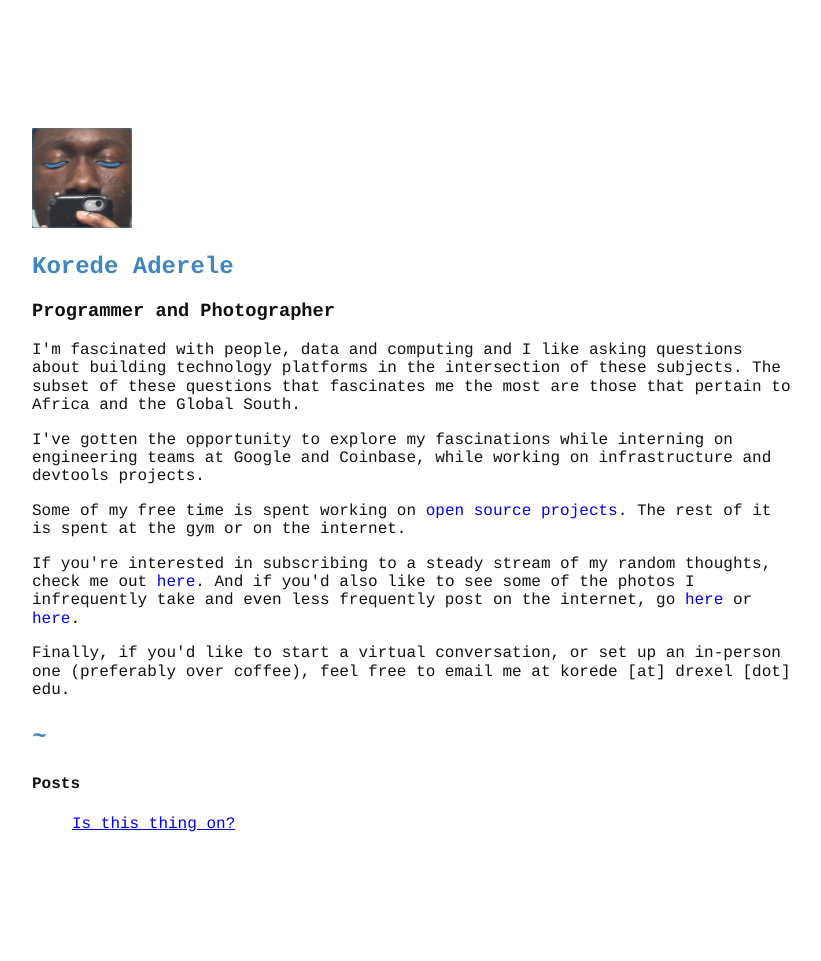
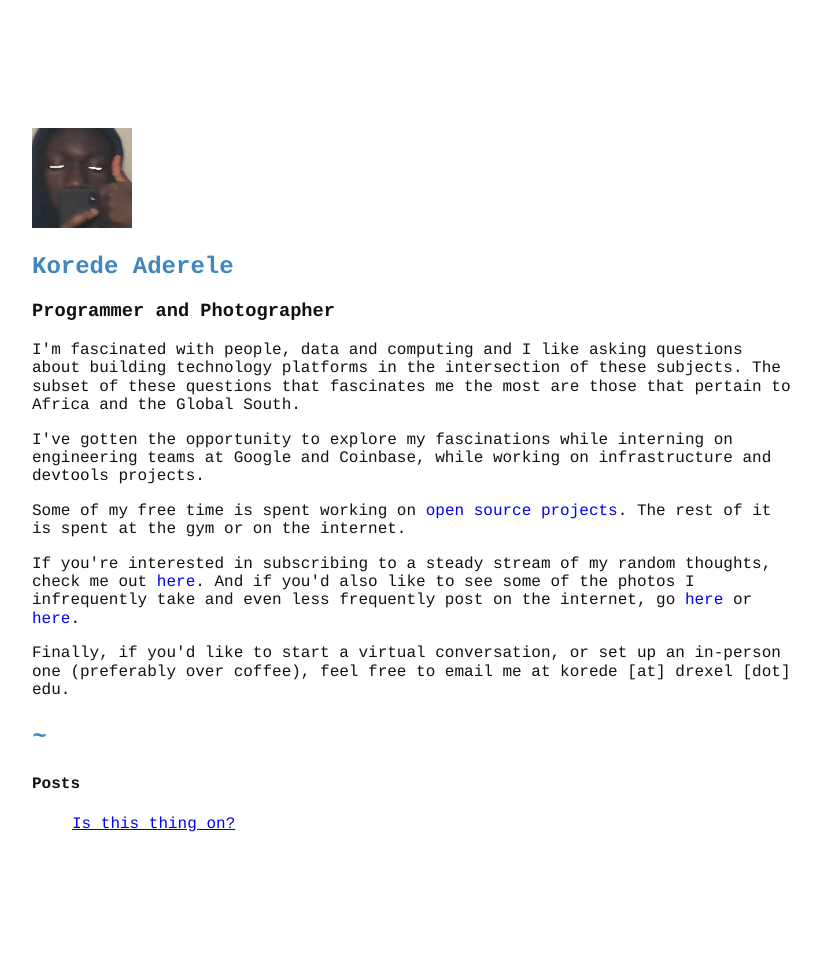
Before and after one commit to Korede-TA/korede-ta.github.io, a Jekyll site: the page built from index.html, in a window 1280 px wide. Shown: the whole page, without its empty margins (96-917 px from the left). Built offline with Jekyll 4.4.1, drawn with Linux system fonts in a browser that asks for light colours.

Commit message:
change pic

```diff
--- a/index.html
+++ b/index.html
@@ -3,7 +3,7 @@ layout: default
 title: Korede's Website
 ---
 
-<img id="picture" src="./no_eyes_twit_pic_apr_18.png" height="100">
+<img id="picture" src="./no_eyes_2_cropped_jul_18.png" height="100">
 
 <h2 id="title">Korede Aderele</h2>
 <!-- <h1 class="navy">Korédé Adérélé</h1> -->
```
Also changed, not shown: no_eyes_2_cropped_jul_18.png (added), 1 other file.
